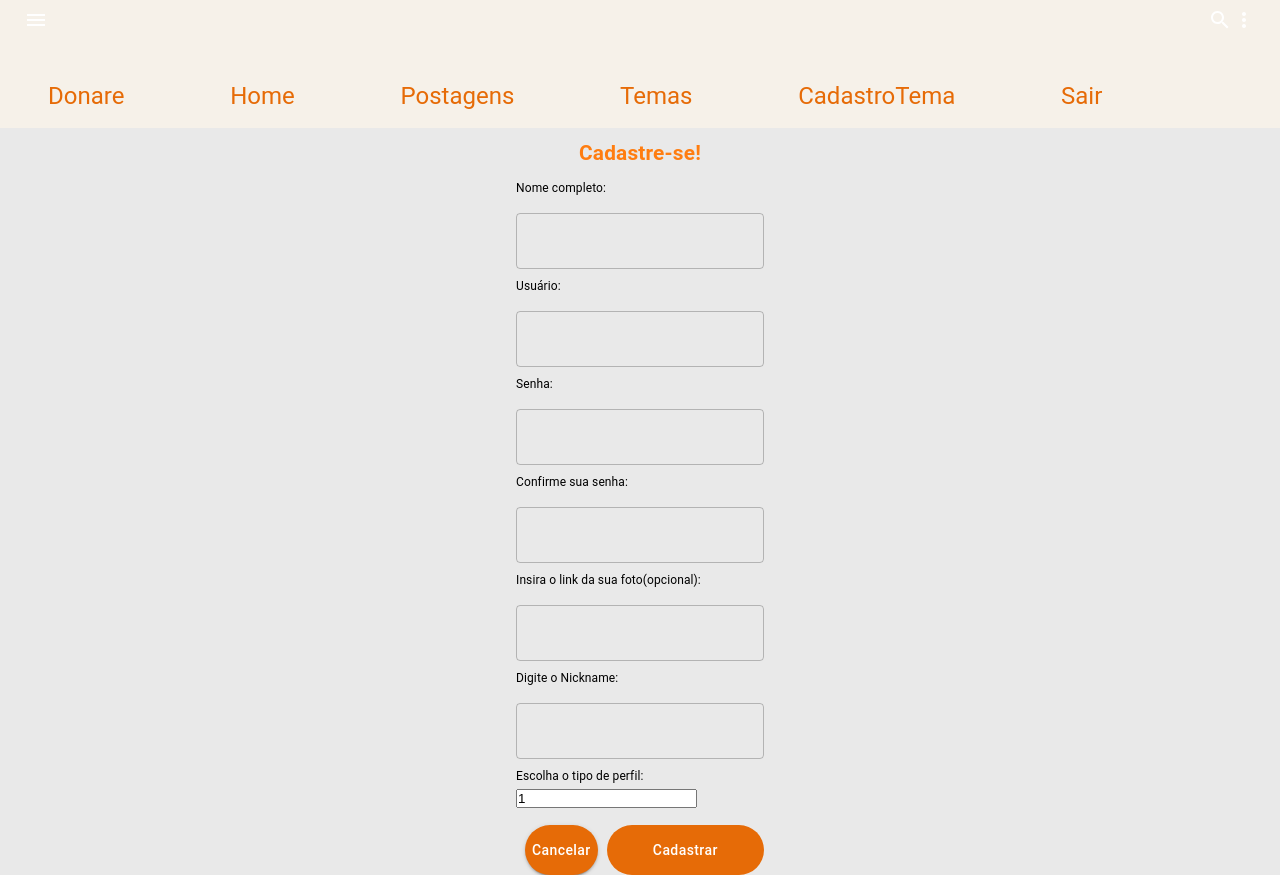
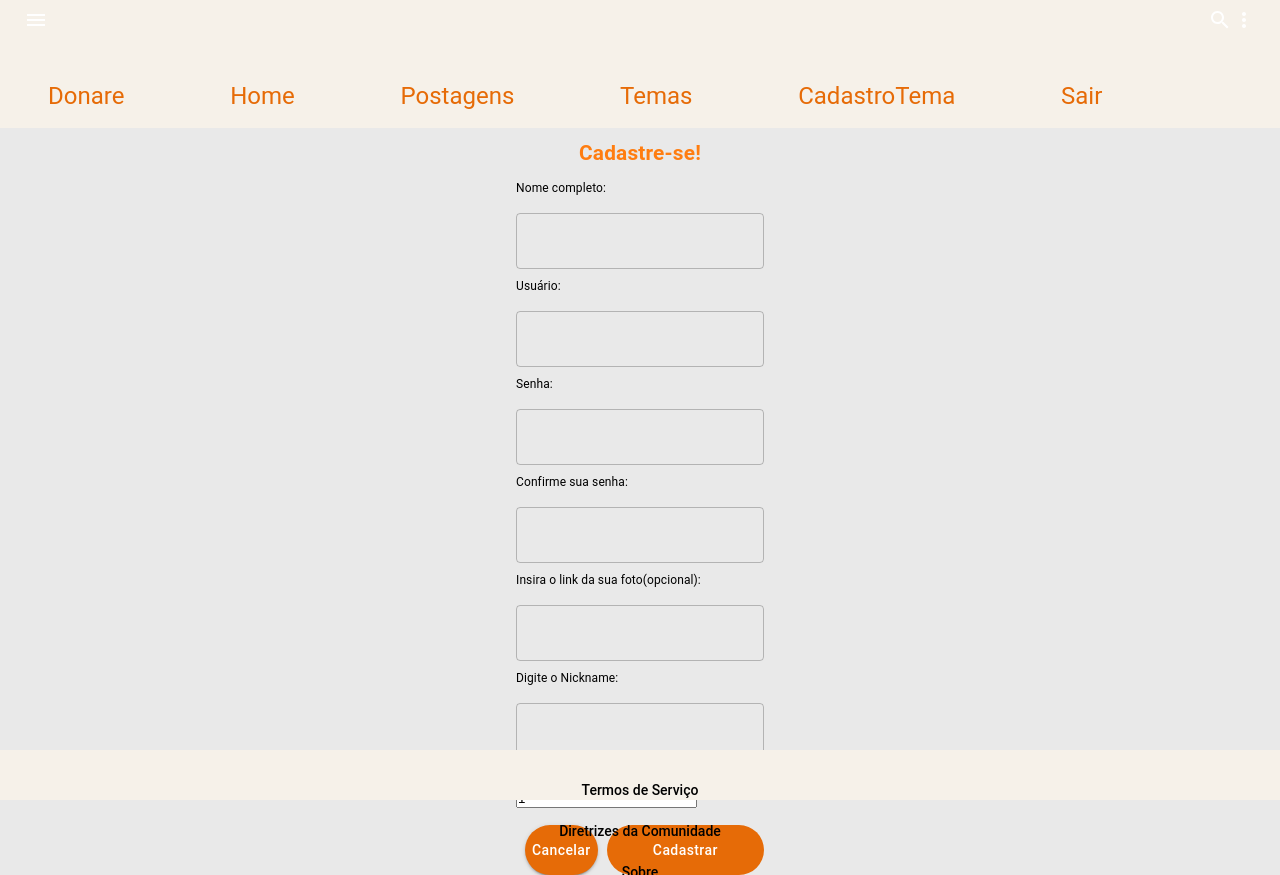
Before and after one commit to Beatriz-CGomes/Projeto-Donare-front, a React (Vite) app: page /cadastrar in a window 1280 px wide. Built offline with nearby package versions, Linux system fonts and the light colour scheme; the HTML template or start-up script is replaced by a standard one.

Commit message:
Mudança footer

```diff
--- a/src/App.tsx
+++ b/src/App.tsx
@@ -17,7 +17,7 @@ function App() {
           <Route path="/cadastrar" element={<Cadastro />}/>
           <Route path='/home' element={<Home />}/>
         </Routes>
-        {/* <Footer/> */}
+        { <Footer/> }
       </BrowserRouter>
     </>
   );
--- a/src/components/estaticos/footer/Footer.css
+++ b/src/components/estaticos/footer/Footer.css
@@ -1,14 +1,11 @@
 .footer {
-    display: flex;
-    flex-direction: column;
-    justify-content: center;
-    align-items: center;
-    background-color: #f0f099;
-    color: #141414;
-    padding: 20px 0;
-    position: absolute;
+  position: fixed;
   bottom: 0;
   width: 100%;
+  padding-bottom: 80px;
+  background-color: #f6f1e9!important;
+  padding: 20px 0;
+  height: 50px;
 }
 
 .footer ul {
@@ -26,7 +23,23 @@
   margin: 0 10px;
 }
 
+.lista {
+  display: flex;
+  justify-content: center;
+  align-items: center;
+  flex-wrap: wrap;
+  list-style: none;
+  margin: 0;
+  padding: 0;
+}
+
+.lista-item {
+  margin: 0 10px;
+  font-size: 14px;
+}
+
 .nome {
   text-align: center;
   margin-top: 10px;
+  font-size: 12px;
 }
--- a/src/components/estaticos/footer/Footer.tsx
+++ b/src/components/estaticos/footer/Footer.tsx
@@ -1,4 +1,3 @@
-
 import React from 'react';
 import './Footer.css';
 
@@ -7,7 +6,7 @@ function Footer() {
     <div className="footer">
       <div className="container">
         <div className="row">
-          <div className="col-md-12">
+          <div className="lista-item">
             <ul className="lista">
               <li className="lista-item"><a href="#">Termos de Serviço</a></li>
               <li className="lista-item"><a href="#">Diretrizes da Comunidade</a></li>
```
Lines whose indentation alone changed are shown as unchanged.
